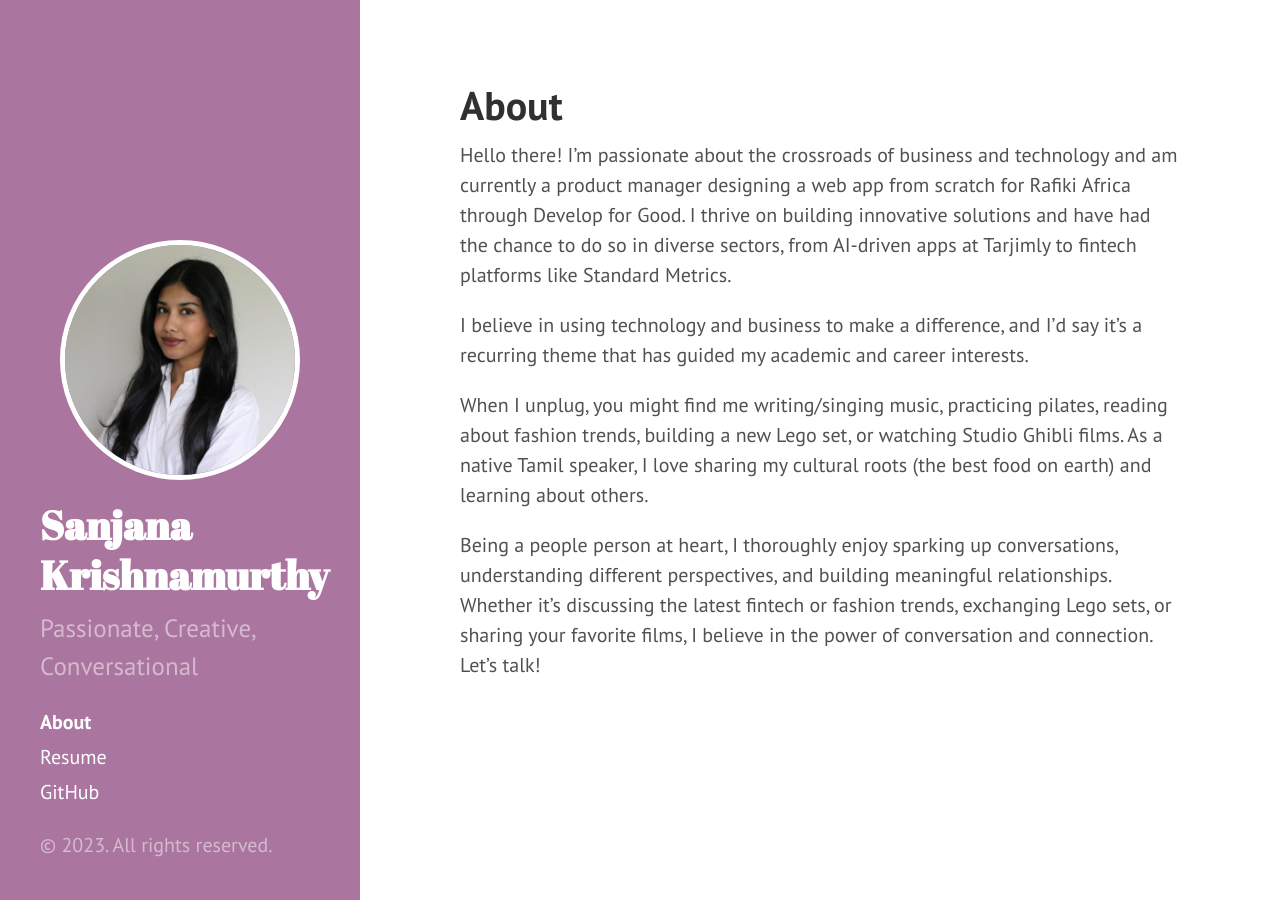
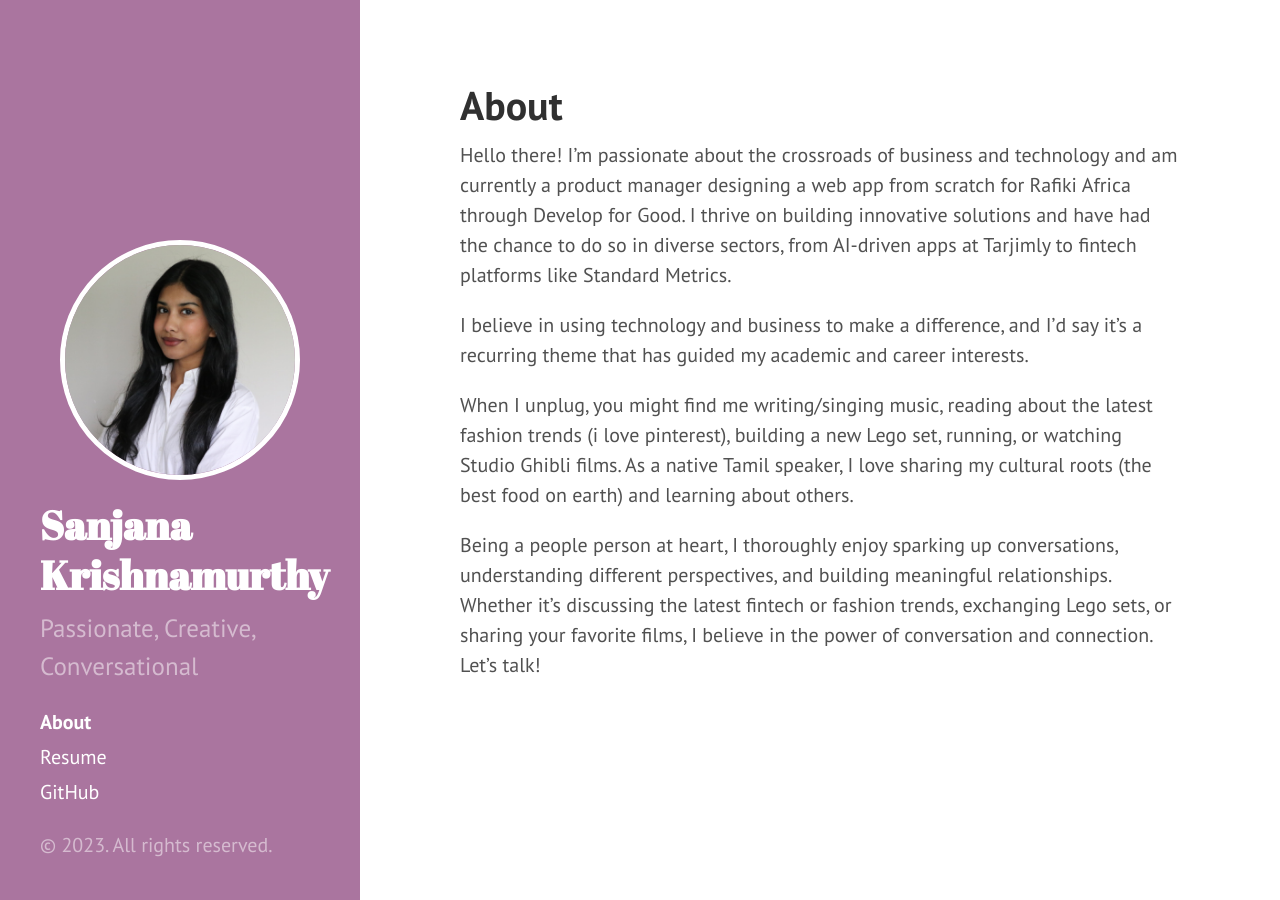
Before and after one commit to sxnjanak/sxnjanak.github.io, a Jekyll site: the page built from index.md, in a window 1280 px wide. Built offline with Jekyll 4.4.1, drawn with Linux system fonts in a browser that asks for light colours; Markdown is read by kramdown in place of the engine named in the settings.

Commit message:
About me bio edit 2

```diff
--- a/index.md
+++ b/index.md
@@ -7,6 +7,6 @@ Hello there! I'm passionate about the crossroads of business and technology and
 
 I believe in using technology and business to make a difference, and I'd say it's a recurring theme that has guided my academic and career interests.
 
-When I unplug, you might find me writing/singing music, practicing pilates, reading about fashion trends, building a new Lego set, or watching Studio Ghibli films. As a native Tamil speaker, I love sharing my cultural roots (the best food on earth) and learning about others.
+When I unplug, you might find me writing/singing music, reading about the latest fashion trends (i love pinterest), building a new Lego set, running, or watching Studio Ghibli films. As a native Tamil speaker, I love sharing my cultural roots (the best food on earth) and learning about others.
 
 Being a people person at heart, I thoroughly enjoy sparking up conversations, understanding different perspectives, and building meaningful relationships. Whether it's discussing the latest fintech or fashion trends, exchanging Lego sets, or sharing your favorite films, I believe in the power of conversation and connection. Let's talk!
```
